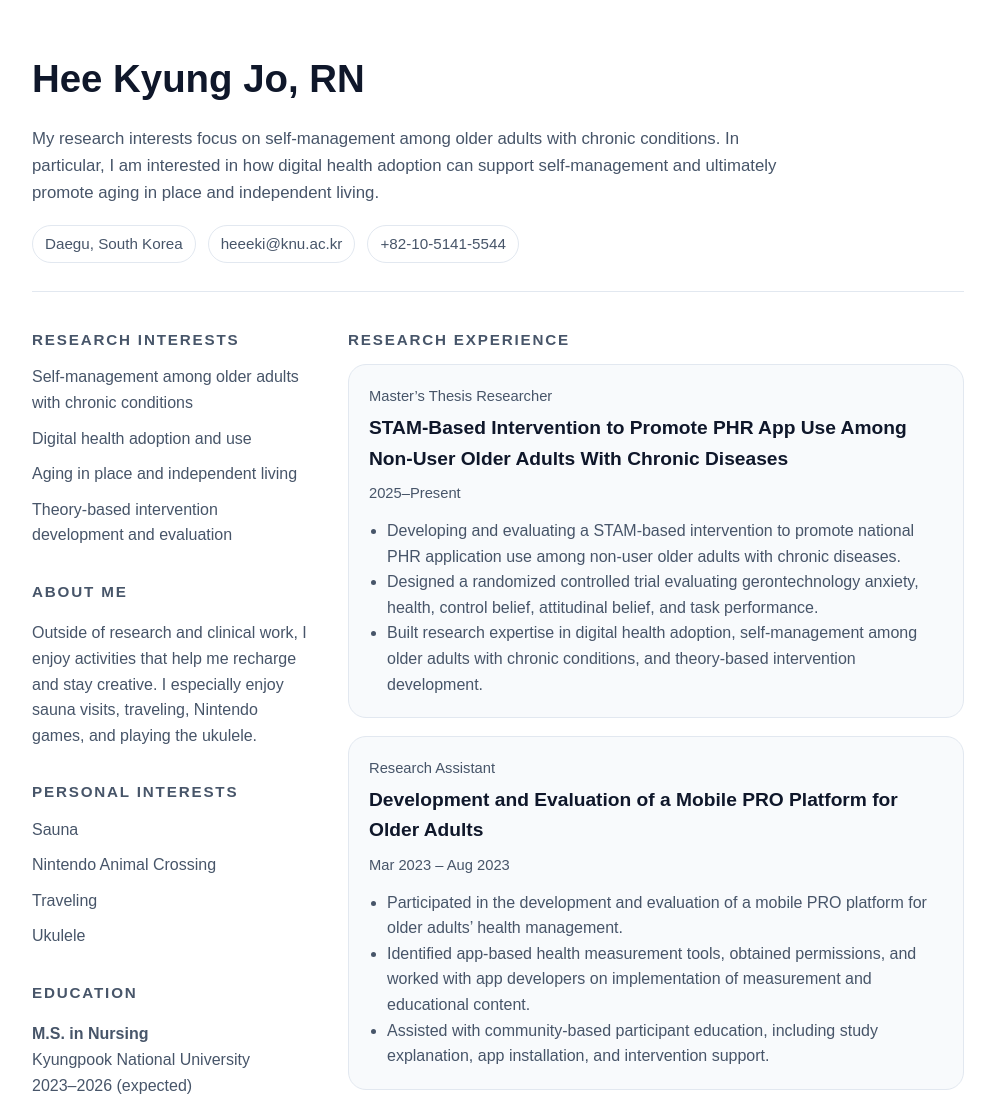
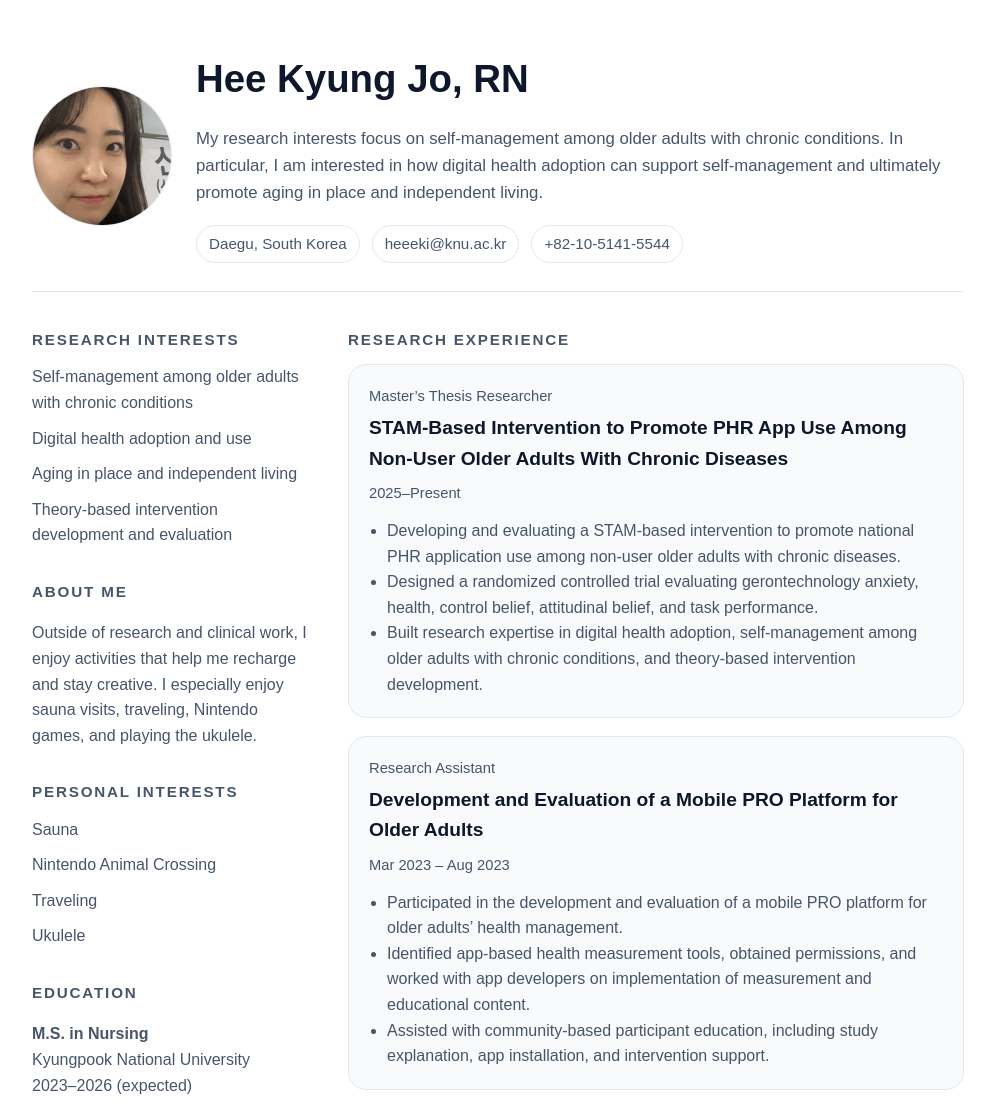
Before and after one commit to heekjo-ux/heekjo-ux.github.io, a plain HTML site: page index.html in a window 1280 px wide. Shown: the top 1100 px of the page, without its empty margins (142-1137 px from the left). Drawn offline with Linux system fonts and the light colour scheme.

Commit message:
Update index.html

```diff
--- a/index.html
+++ b/index.html
@@ -112,7 +112,11 @@
 </head>
 <body>
   <div class="container">
-    <header>
+<header>
+  <div style="display:flex; gap:24px; align-items:center; flex-wrap:wrap;">
+    <img src="profile.jpg" alt="Hee Kyung Jo" style="width:140px; height:140px; object-fit:cover; border-radius:999px; border:1px solid var(--line);" />
+
+    <div style="flex:1; min-width:280px;">
       <h1>Hee Kyung Jo, RN</h1>
       <p class="intro">
         My research interests focus on self-management among older adults with chronic conditions.
@@ -124,7 +128,9 @@
         <a href="mailto:heeeki@knu.ac.kr">heeeki@knu.ac.kr</a>
         <span>+82-10-5141-5544</span>
       </div>
-    </header>
+    </div>
+  </div>
+</header>
 
     <div class="grid">
       <aside>
```
